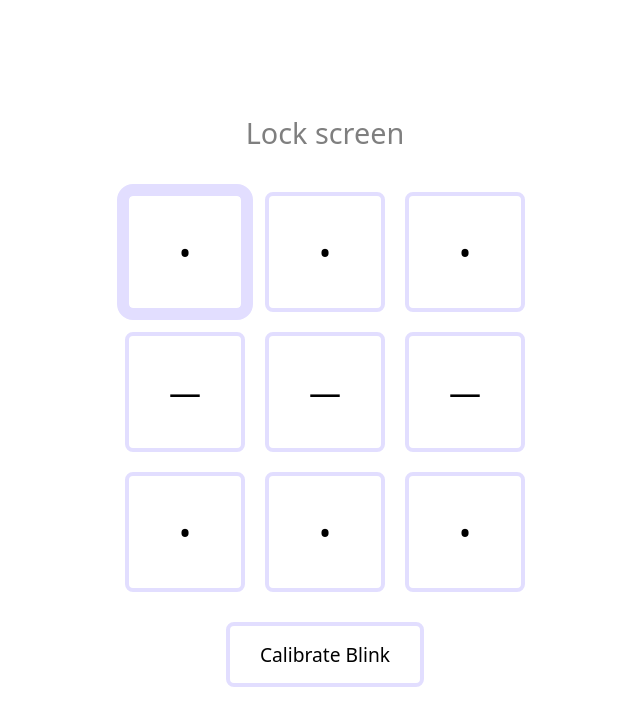
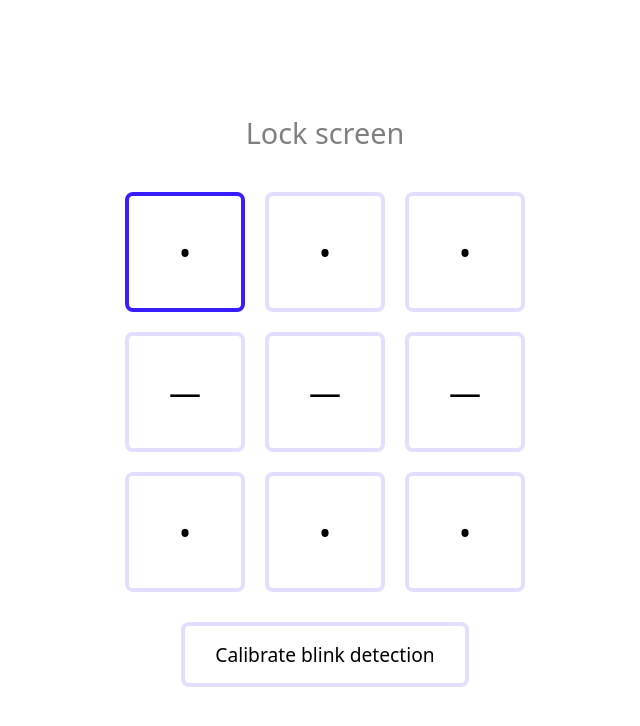
Before and after one commit to dasilvacontin/Blink-Companion, a website with bundled scripts: page index.html in a window 1280 px wide. Shown: the whole page, without its empty margins (315-955 px from the left). Built offline with nearby package versions, Linux system fonts and the light colour scheme; a web font is replaced by a local one.

Commit message:
Update lockscreen highlighting to use blue border, increase grace period to 1s, and update button text

```diff
--- a/app.js
+++ b/app.js
@@ -2560,7 +2560,7 @@ class MenuApp {
     handleSOSPattern(anyEyeClosed, bothOpen) {
         const now = Date.now();
         const expectedDuration = this.sosPattern[this.sosStep];
-        const OVERFILL_THRESHOLD = 0.5; // 0.5 seconds after full fill is a mistake
+        const OVERFILL_THRESHOLD = 1.0; // 1.0 seconds after full fill is a mistake
 
         // If we require eyes to be open (after a reset), check if they are open now
         if (this.sosRequireEyesOpen) {
@@ -3275,18 +3275,6 @@ class MenuApp {
         const backButton = document.createElement('button');
         backButton.className = 'calibrate-button';
         backButton.textContent = 'Back to Lock Screen';
-        backButton.style.cssText = `
-            margin-top: 30px;
-            padding: 15px 30px;
-            font-size: 1.2rem;
-            background: var(--bg-white);
-            border: 4px solid var(--border-fill);
-            border-radius: 8px;
-            color: var(--text-primary);
-            cursor: pointer;
-            font-family: "Comic Relief", system-ui;
-            font-weight: 400;
-        `;
         backButton.addEventListener('click', () => {
             this.renderMenu();
         });
--- a/src/components/LockScreen.js
+++ b/src/components/LockScreen.js
@@ -45,19 +45,7 @@ export function createLockScreen({ patternProgress = [], showDebug = false }) {
   const calibrateButton = document.createElement('button');
   calibrateButton.className = 'calibrate-button';
   calibrateButton.id = 'calibrate-blink-button';
-  calibrateButton.textContent = 'Calibrate Blink';
-  calibrateButton.style.cssText = `
-    margin-top: 30px;
-    padding: 15px 30px;
-    font-size: 1.2rem;
-    background: var(--bg-white);
-    border: 4px solid var(--border-fill);
-    border-radius: 8px;
-    color: var(--text-primary);
-    cursor: pointer;
-    font-family: "Comic Relief", system-ui;
-    font-weight: 400;
-  `;
+  calibrateButton.textContent = 'Calibrate blink detection';
   container.appendChild(calibrateButton);
 
   // Debug panel - only show if showDebug is true
--- a/styles.css
+++ b/styles.css
@@ -243,8 +243,7 @@ body {
 }
 
 .lock-square.highlighted {
-    outline: 12px solid var(--border-fill);
-    outline-offset: -4px;
+    border-color: #381DFF;
     background: var(--bg-white);
 }
 
@@ -260,6 +259,24 @@ body {
     font-size: 2rem;
     color: var(--text-primary);
     font-weight: normal;
+}
+
+.calibrate-button {
+    margin-top: 30px;
+    padding: 15px 30px;
+    font-size: 1.2rem;
+    background: var(--bg-white);
+    border: 4px solid var(--border-fill);
+    border-radius: 8px;
+    color: var(--text-primary);
+    cursor: pointer;
+    font-family: "Comic Relief", system-ui;
+    font-weight: 400;
+}
+
+.calibrate-button.highlighted {
+    border-color: #381DFF;
+    background: var(--bg-white);
 }
 
 /* Debug Panel Styles */
```
